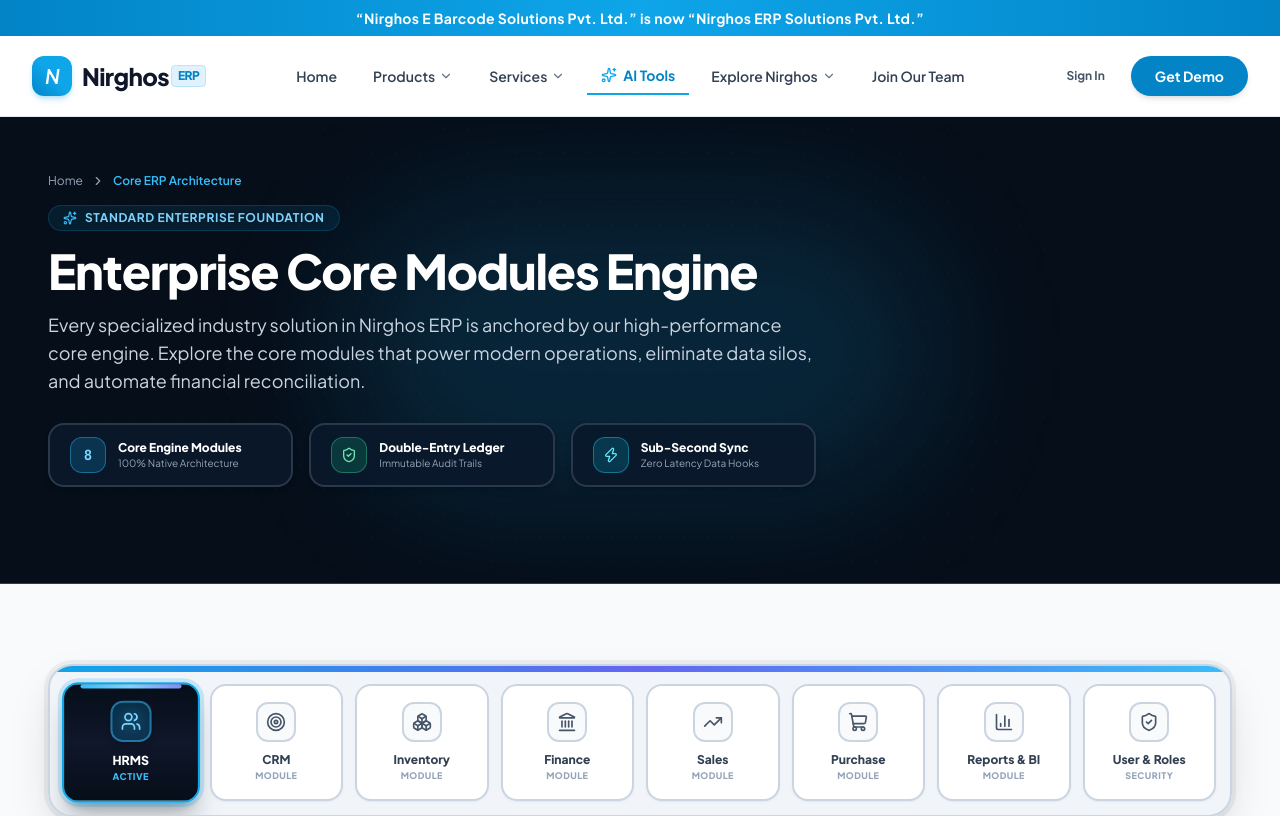
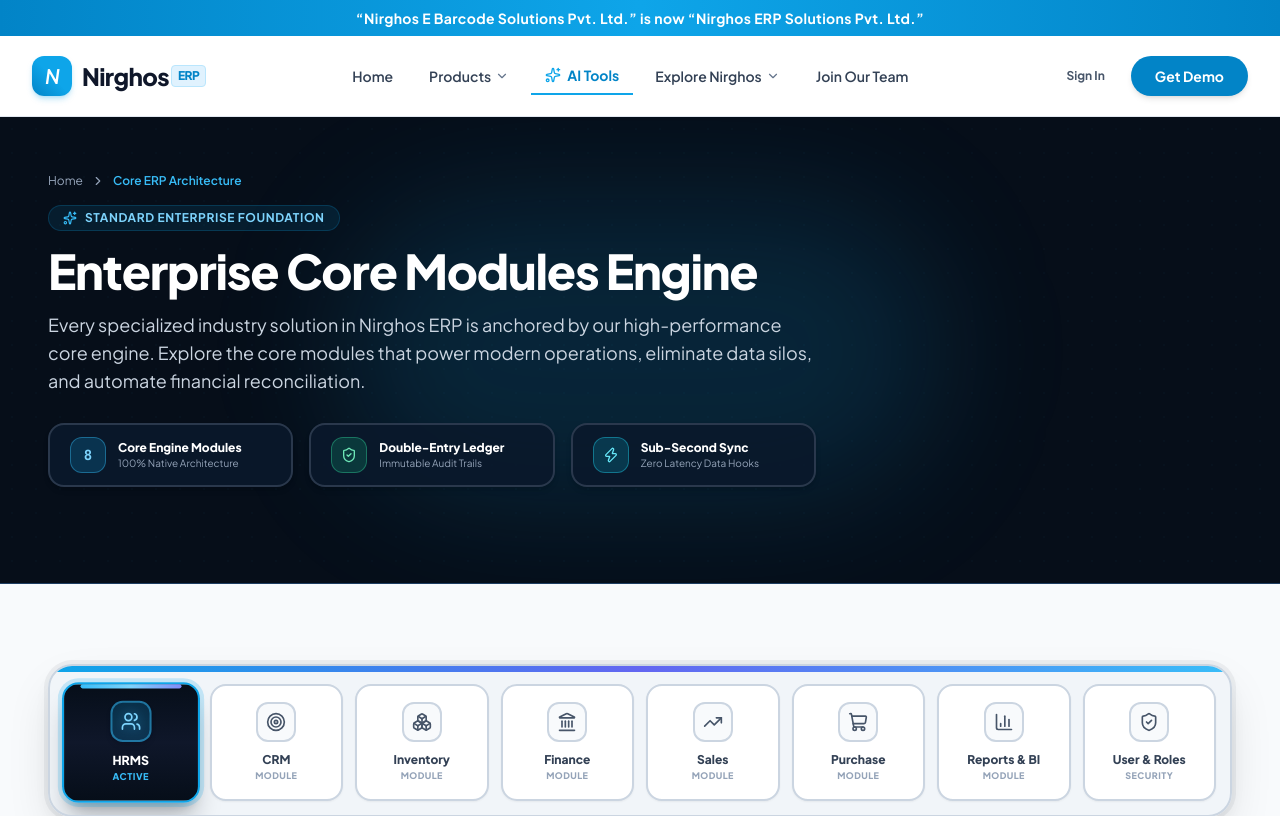
Before and after one commit to bhardakuldip0107-cell/nirghos-erp, a React (Vite) app: page /features in a window 1280 px wide. Shown: the top 816 px of the page. Built offline with nearby package versions, Linux system fonts and the light colour scheme.

Commit message:
feat(header): remove Services option and dropdown from navbar

```diff
--- a/src/components/Header/Header.jsx
+++ b/src/components/Header/Header.jsx
@@ -20,15 +20,10 @@ import {
   Store,
   Truck,
   Cpu,
-  MessageSquare,
-  Smartphone,
-  Cloud,
-  Headphones,
   TrendingUp,
   Eye,
   Glasses,
   Zap,
-  Briefcase,
   UtensilsCrossed,
   ShieldCheck,
   Boxes,
@@ -42,7 +37,7 @@ import DemoModal from '../common/DemoModal';
 
 export const Header = () => {
   const [mobileMenuOpen, setMobileMenuOpen] = useState(false);
-  const [activeDropdown, setActiveDropdown] = useState(null); // 'products' | 'services' | 'explore' | 'ai' | null
+  const [activeDropdown, setActiveDropdown] = useState(null); // 'products' | 'explore' | 'ai' | null
   const [isDemoModalOpen, setIsDemoModalOpen] = useState(false);
   const [isScrolled, setIsScrolled] = useState(false);
 
@@ -211,47 +206,7 @@ export const Header = () => {
     }
   ];
 
-  // 3. Services Dropdown Items
-  const servicesCards = [
-    {
-      title: 'B2B & B2C Mobile Applications',
-      desc: 'Native iOS & Android apps for sales reps, wholesale order booking & customer portals.',
-      icon: Smartphone,
-      path: '/features'
-    },
-    {
-      title: 'Digital Marketing & Growth',
-      desc: 'Take your business to the next level with ROI-focused digital marketing and SEO.',
-      icon: TrendingUp,
-      path: '/features'
-    },
-    {
-      title: 'Custom ERP Implementation',
-      desc: 'End-to-end enterprise blueprinting, legacy data migration & personalized rollout.',
-      icon: Briefcase,
-      path: '/contact'
-    },
-    {
-      title: 'Cloud & API Integration Hub',
-      desc: 'Real-time sync with GST Portal, E-way bill, Tally, bank payment gateways & Shopify.',
-      icon: Cloud,
-      path: '/features'
-    },
-    {
-      title: '24/7 Enterprise Support & SLA',
-      desc: 'Dedicated technical architect desk, SOC2 audited security, and 99.99% uptime guarantee.',
-      icon: Headphones,
-      path: '/contact'
-    },
-    {
-      title: 'WhatsApp Automation & CRM',
-      desc: 'Turn WhatsApp into an automated sales and support engine for your customers.',
-      icon: MessageSquare,
-      path: '/features'
-    }
-  ];
-
-  // 4. AI Tools Dropdown Items
+  // 3. AI Tools Dropdown Items
   const aiToolsCards = [
     {
       title: 'Nirghos Vision (AI Cam 360)',
@@ -347,26 +302,6 @@ export const Header = () => {
                 >
                   <span>Products</span>
                   <ChevronDown className={`w-3.5 h-3.5 transition-transform duration-200 ${activeDropdown === 'products' ? 'rotate-180 text-[#0284c7]' : 'text-slate-500'}`} />
-                </button>
-              </div>
-
-              {/* Services ▾ */}
-              <div
-                className="relative"
-                onMouseEnter={() => handleMouseEnter('services')}
-                onMouseLeave={handleMouseLeave}
-              >
-                <button
-                  type="button"
-                  onClick={(e) => handleToggle('services', e)}
-                  className={`px-3.5 py-2 text-sm font-semibold transition-all flex items-center gap-1 cursor-pointer relative ${
-                    activeDropdown === 'services'
-                      ? 'text-[#0284c7] font-bold border-b-2 border-[#0284c7]'
-                      : 'text-slate-700 hover:text-[#0284c7]'
-                  }`}
-                >
-                  <span>Services</span>
-                  <ChevronDown className={`w-3.5 h-3.5 transition-transform duration-200 ${activeDropdown === 'services' ? 'rotate-180 text-[#0284c7]' : 'text-slate-500'}`} />
                 </button>
               </div>
 
@@ -570,49 +505,7 @@ export const Header = () => {
             </div>
           )}
 
-          {/* C. Services Dropdown (Horizontal Card Grid) */}
-          {activeDropdown === 'services' && (
-            <div
-              className="absolute top-full left-0 right-0 pt-2 z-50 animate-in fade-in slide-in-from-top-2 duration-150"
-              onMouseEnter={() => handleMouseEnter('services')}
-              onMouseLeave={handleMouseLeave}
-            >
-              <div className="bg-white rounded-2xl shadow-[0_20px_60px_-15px_rgba(0,0,0,0.2)] border border-slate-200/90 p-5 mx-auto">
-                <div className="grid grid-cols-1 sm:grid-cols-2 lg:grid-cols-3 gap-3.5">
-                  {servicesCards.map((card) => {
-                    const CardIcon = card.icon;
-                    return (
-                      <Link
-                        key={card.title}
-                        to={card.path}
-                        onClick={() => setActiveDropdown(null)}
-                        className="p-4 rounded-xl bg-white hover:bg-slate-50/90 border border-slate-200/80 hover:border-slate-300 transition-all flex items-start gap-3.5 group shadow-2xs hover:shadow-sm"
-                      >
-                        <div className="w-10 h-10 rounded-xl bg-emerald-50 text-emerald-600 border border-emerald-100 flex items-center justify-center shrink-0 group-hover:scale-105 transition-transform">
-                          <CardIcon className="w-5 h-5" />
-                        </div>
-                        <div className="flex-1 min-w-0">
-                          {card.badge && (
-                            <span className="text-[9px] font-black uppercase tracking-wider text-sky-600 bg-sky-50 px-1.5 py-0.5 rounded border border-sky-100 inline-block mb-1">
-                              {card.badge}
-                            </span>
-                          )}
-                          <h4 className="text-sm font-bold text-slate-800 group-hover:text-[#0284c7] transition-colors leading-tight">
-                            {card.title}
-                          </h4>
-                          <p className="text-[11px] text-slate-500 line-clamp-2 mt-1 leading-snug">
-                            {card.desc}
-                          </p>
-                        </div>
-                      </Link>
-                    );
-                  })}
-                </div>
-              </div>
-            </div>
-          )}
-
-          {/* D. AI Tools Dropdown (Horizontal Card Grid) */}
+          {/* C. AI Tools Dropdown (Horizontal Card Grid) */}
           {activeDropdown === 'ai' && (
             <div
               className="absolute top-full left-0 right-0 pt-2 z-50 animate-in fade-in slide-in-from-top-2 duration-150"
```
